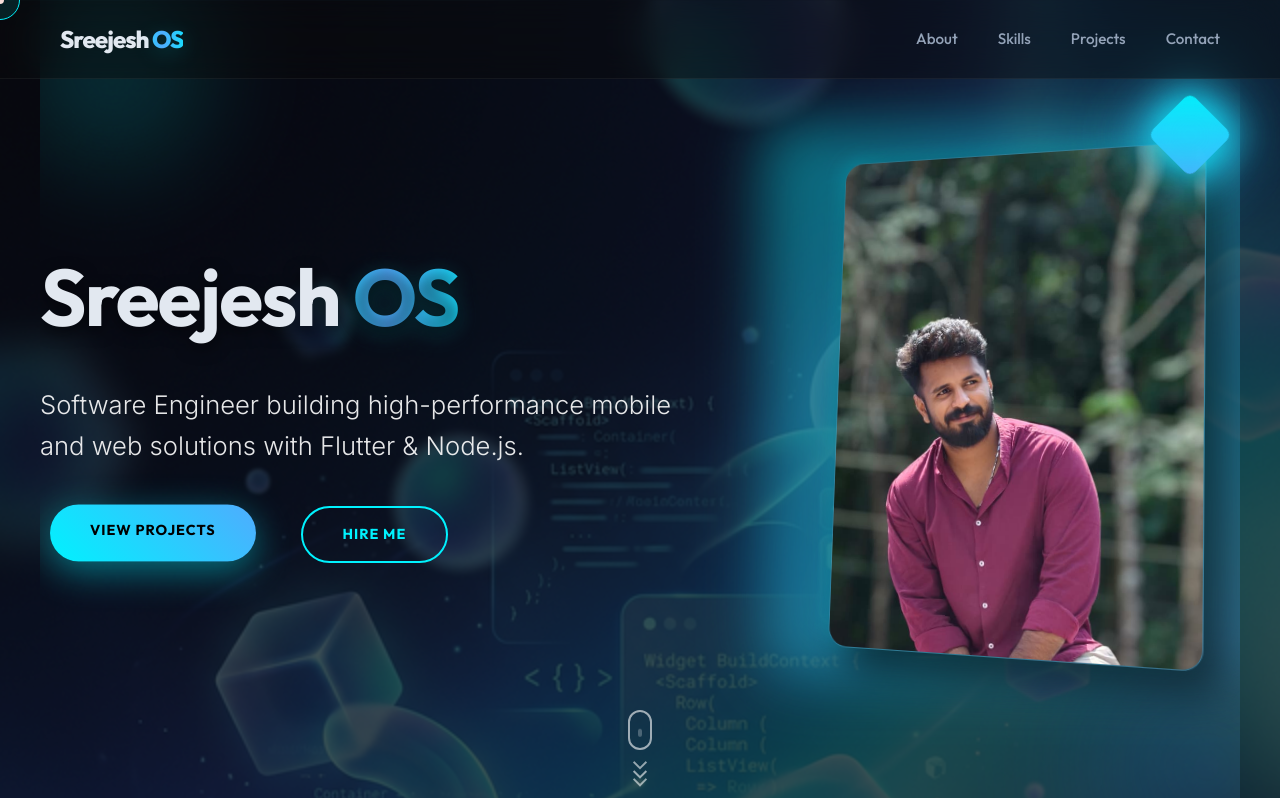
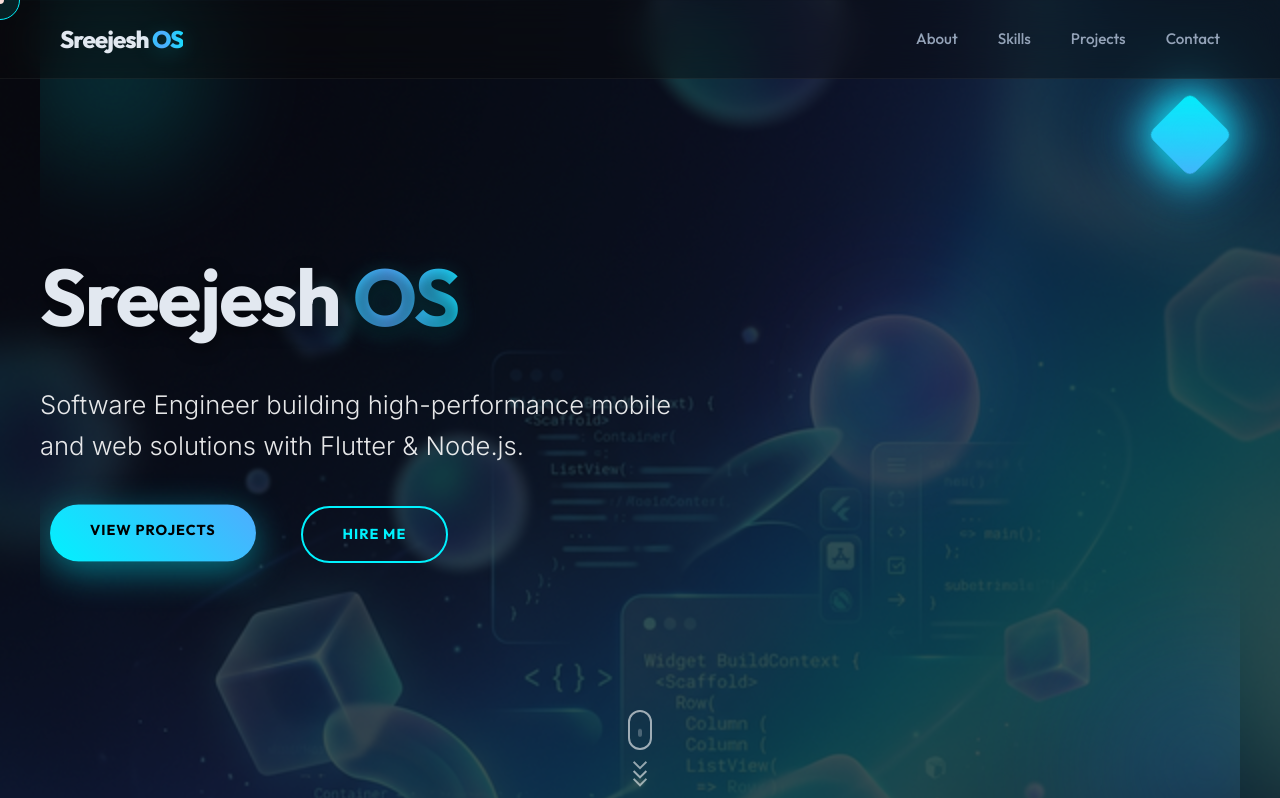
Before and after one commit to Sreejesh75/sreejesh_website, a React (Vite) app: page / in a window 1280 px wide. Shown: the top 798 px of the page. Built offline with nearby package versions, Linux system fonts and the light colour scheme.

Commit message:
bug fixed

```diff
--- a/src/App.tsx
+++ b/src/App.tsx
@@ -217,7 +217,7 @@
 
           <div className="hero-image-section">
             <div className="hero-image-backdrop"></div>
-            <img src="/hero_avathar.jpeg" alt="Sreejesh OS" className="hero-shape-image" />
+            {/* <img src="/hero_avathar.jpeg" alt="Sreejesh OS" className="hero-shape-image" /> */}
           </div>
         </div>
         <div className="scroll-indicator">
```
